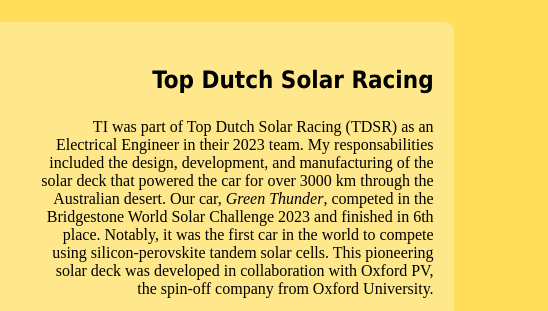
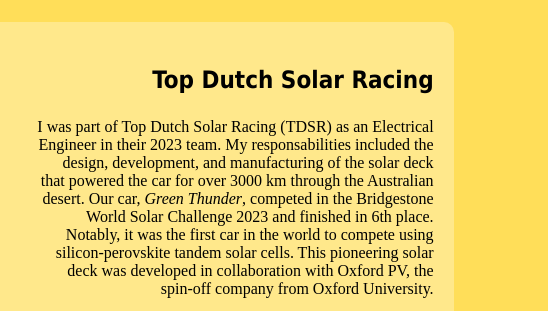
Before and after one commit to dlfe-laura/Portfolio, a plain HTML site: page projects.html in a window 1280 px wide. Shown: the part 733-1044 px from the top of the page, 732-1280 px from the left. Drawn offline with Linux system fonts and the light colour scheme.

Commit message:
projects

```diff
--- a/projects.html
+++ b/projects.html
@@ -58,7 +58,8 @@
 
                 <div class="tdsr-text">
                     <h3>Top Dutch Solar Racing</h3>
-                    <p>TI was part of Top Dutch Solar Racing (TDSR) as an Electrical Engineer in their 2023 team.
+                    <p>
+                        I was part of Top Dutch Solar Racing (TDSR) as an Electrical Engineer in their 2023 team.
                         My responsabilities included the design, development, and manufacturing of the solar deck that powered the car
                         for over 3000 km through the Australian desert. Our car, <i>Green Thunder</i>, competed in the Bridgestone World
                         Solar Challenge 2023 and finished in 6th place. Notably, it was the first car in the world to compete using
```
